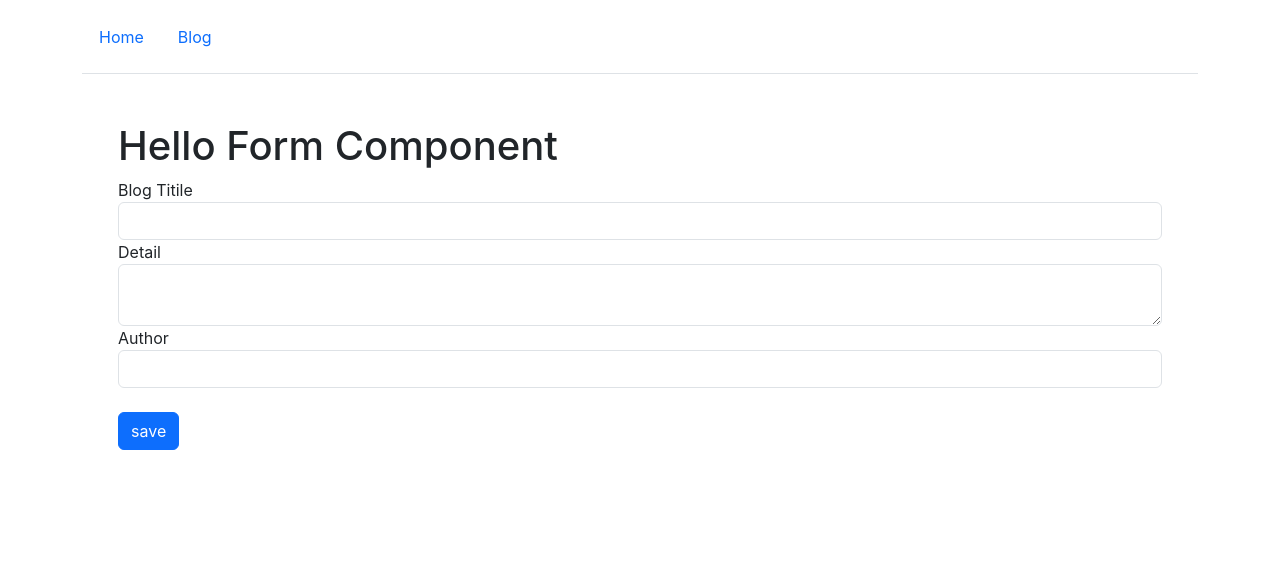
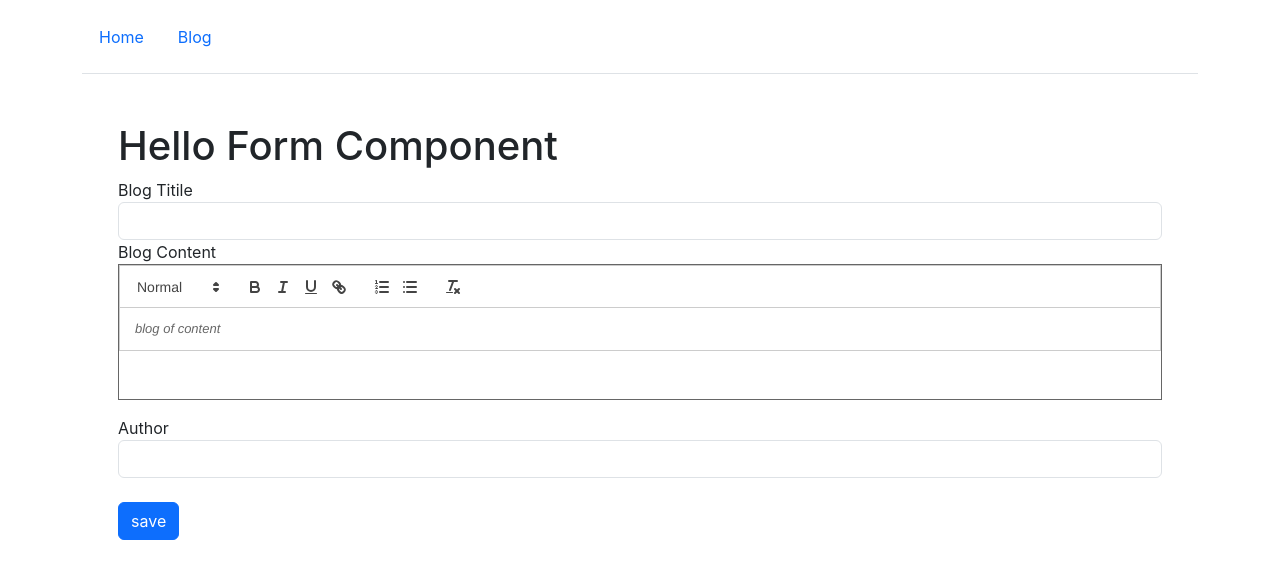
Before and after one commit to konepadith/client, a React (Create React App) app: page /create in a window 1280 px wide. Shown: the top 578 px of the page. Built offline with nearby package versions, Linux system fonts and the light colour scheme.

Commit message:
pelay comit

```diff
--- a/package.json
+++ b/package.json
@@ -7,6 +7,7 @@
     "@testing-library/react": "^13.4.0",
     "@testing-library/user-event": "^13.5.0",
     "axios": "^1.6.0",
+    "html-react-parser": "^5.0.6",
     "react": "^18.2.0",
     "react-dom": "^18.2.0",
     "react-quill": "^2.0.0",
--- a/src/App.js
+++ b/src/App.js
@@ -2,6 +2,7 @@ import axios from "axios";
 import { useState, useEffect } from "react";
 import { Link } from "react-router-dom";
 import swal from "sweetalert2"
+import parse from 'html-react-parser'
 
 function App() {
   const [blogs, setBlogs] = useState([])
@@ -38,7 +39,7 @@ function App() {
         return <div className="row" key={index} style={{borderBottom:'1px solid silver'}}>
           <div className="col pt-3 pb-2">
             <Link to={`/blog/${blogs.slug}`}><h2>{blogs.title}</h2></Link>
-            <p>{blogs.content.substring(0,180)}</p>
+            <p>{parse(`${blogs.content.substring(0,180)}`)}</p>
             <p className="text-muted">Author: {blogs.author}, publish: {new Date(blogs.createdAt).toLocaleString()}</p>
             <Link  className="btn btn-outline-success" to={`/blog/edit/${blogs.slug}`}>Update</Link>&nbsp;
             <button className="btn btn-outline-danger" onClick={()=>confitmDelete(blogs.slug)}>Delete</button>
--- a/src/MyRoute.js
+++ b/src/MyRoute.js
@@ -5,6 +5,7 @@ import NotFound from "./conponents/NotFound";
 import NavbarComponent from "./conponents/NavbarComponent";
 import SingleComponent from "./conponents/SingleComponent";
 import EditComponent from "./conponents/EditComponent";
+import LoginComponent from "./conponents/LoginComponent";
 const MyRoute=()=>{
 
     return(
@@ -16,6 +17,7 @@ const MyRoute=()=>{
             <Route path="*" element={<NotFound/>}></Route>
             <Route path="/blog/:slug" element={<SingleComponent/>}></Route>
             <Route path="/blog/edit/:slug" element={<EditComponent/>}></Route>
+            <Route path="/login" element={<LoginComponent/>}></Route>
         </Routes>
         </BrowserRouter>
     )
--- a/src/conponents/EditComponent.js
+++ b/src/conponents/EditComponent.js
@@ -2,23 +2,32 @@ import { useState,useEffect } from "react"
 import axios from "axios"
 import { useParams } from "react-router-dom"
 import Swal from "sweetalert2"
+import ReactQuill from "react-quill"
+import "react-quill/dist/quill.snow.css"
 
 export default function EditComponent(props){
     const params = useParams()
     const [blog,setBlog]=useState({
         title:"",
-        content:"",
         author:"",
         slug:""
     })
-    const {title,content,author,slug}=blog
+    const {title,author,slug}=blog
+
+    const [content,setContent]=useState('')
+
     const inputValue=name=>event=>{
         setBlog({...blog,[name]:event.target.value})
+    }
+    const submitContent=(event)=>{
+        setContent(event)
     }
 
     const fetchData =()=>{
         axios.get(`${process.env.REACT_APP_API}/blog/${params.slug}`).then(response=>{
-            setBlog(response.data)
+            const {title,content,author,slug} = response.data
+            setBlog({...blog,title,author,slug})
+            setContent(content)
         }).catch(err=>alert(err))
     }
 
@@ -35,7 +44,7 @@ export default function EditComponent(props){
             </div>
             <div className="form-group">
                 <label>Bloc Content</label>
-                <input type="textarea" className="form-control" value={content} onChange={inputValue("content")}/>
+                <ReactQuill value={content} onChange={submitContent} theme="snow" className="pb-5 mb-3" style={{border:"1px solid #666"}}/>
             </div>
             <div className="form-group">
                 <label>Bloc Content</label>
@@ -56,7 +65,8 @@ export default function EditComponent(props){
                 icon: "success"
               });
               const {title,content,author,slug}=response.data
-              setBlog({...blog,title,content,author,slug})
+              setBlog({...blog,title,author,slug})
+              setContent(content)
         }).catch(err=>{
             Swal.fire({
                 title: "succeNotifyationssfull",
--- a/src/conponents/FormComponent.js
+++ b/src/conponents/FormComponent.js
@@ -1,11 +1,12 @@
 import { useState } from "react"
 import axios from "axios"
 import Swal from 'sweetalert2'
+import ReactQuill from "react-quill"
+import "react-quill/dist/quill.snow.css"
 
 export default function FormCompoent(){
     const [blog,setBlog]=useState({
         title:"",
-        content:"",
         author:""
     })
     const inputValue=name=>event=>{
@@ -13,18 +14,23 @@ export default function FormCompoent(){
     }
 
     //defactoring useState for easier use
-    const {title,content,author}=blog
+    const {title,author}=blog
 
+    const [content,setContent]=useState('')
+
+    const submitContent=(event)=>{
+        setContent(event)
+    }
     const submitForm=(e)=>{
         e.preventDefault();
-        console.log("API URL = ",process.env.REACT_APP_API)
         axios.post(`${process.env.REACT_APP_API}/create`,{title,content,author}).then(response=>{
             Swal.fire({
                 title: "successfull",
                 text: "You clicked the button!",
                 icon: "success"
               });
-              setBlog({...blog,title:"",content:"",author:""})
+              setBlog({...blog,title:"",author:""})
+              setContent('')
         }).catch(err=>{
             Swal.fire({
                 title: "successfull",
@@ -42,8 +48,8 @@ export default function FormCompoent(){
                     <input type="text" className="form-control" value={title} onChange={inputValue("title")} />
                 </div>
                 <div className="form-group">
-                    <label>Detail</label>
-                    <textarea className="form-control" value={content} onChange={inputValue("content")}></textarea>
+                <label>Blog Content</label>
+                    <ReactQuill value={content} onChange={submitContent} theme="snow" className="pb-5 mb-3" placeholder="blog of content" style={{border:"1px solid #666"}}/>
                 </div>
                 <div className="form-group">
                     <label>Author</label>
--- /dev/null
+++ b/src/conponents/LoginComponent.js
@@ -0,0 +1,32 @@
+import { useState } from "react"
+
+export default function LoginComponent(){
+    const [user,setUser]=useState({
+        username:"",
+        password:""
+    })
+    const {username,password}=user
+    const inputValue=(event)=>{
+        setUser({...user,username,password})
+    }
+    const login=()=>{
+
+    }
+    return(
+        <div className="container p-5">
+        <h1>Log in Admin</h1>
+        <form onSubmit={login}>
+            <div className="form-group">
+                <label>Username</label>
+                <input type="text" className="form-control" value={username} onChange={inputValue("username")} />
+            </div>
+            <div className="form-group">
+                <label>Password</label>
+                <input type="password" className="form-control" value={password} onChange={inputValue("password")} />
+            </div>
+            <br/>
+            <input type="submit" value="Log in" className="btn btn-primary"/>
+        </form>
+    </div>
+    )
+}
--- a/src/conponents/SingleComponent.js
+++ b/src/conponents/SingleComponent.js
@@ -1,6 +1,7 @@
 import axios from "axios"
 import { useState,useEffect } from "react"
 import { useParams } from "react-router-dom"
+import parse from 'html-react-parser'
 
 export default function SingleComponent(props){
     const {slug} = useParams()
@@ -14,11 +15,10 @@ export default function SingleComponent(props){
        fetchData()
        // eslint-disable-next-line react-hooks/exhaustive-deps
     },[])
-
     return(
         <div className="container">
             <h1>{blog.title}</h1>
-            <p>{blog.content}</p>
+            <p>{parse(`${blog.content}`)}</p>
             <p className="text-muted">Author:{blog.author},publish:{new Date(blog.createdAt).toLocaleString()}</p>
         </div>
 
```
Also changed, not shown: 2 other files (tests, documents, lock files or other folders).
